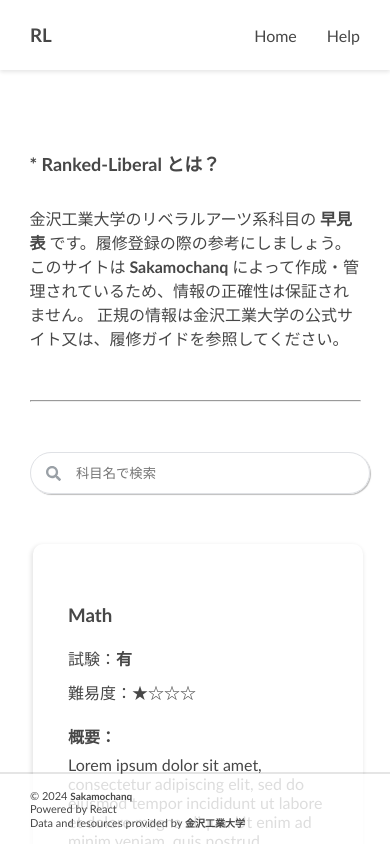
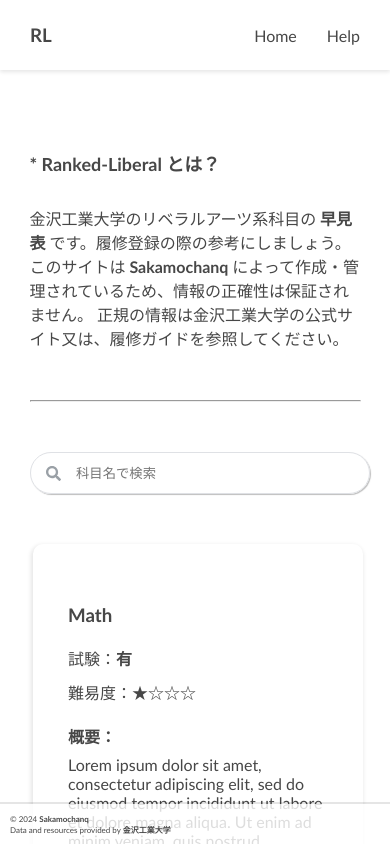
Before and after one commit to Sakamochanq/Liberal-Chart, a React (Create React App) app: page / in a window 390 px wide. Shown: the top 844 px of the page. Built offline with nearby package versions, Linux system fonts and the light colour scheme.

Commit message:
fix: footerのサイズ変更

```diff
--- a/src/App.css
+++ b/src/App.css
@@ -151,7 +151,7 @@ footer {
   flex-direction: column;
   position:relative;
   margin-top: 120px;
-  height: 100px;
+  height: 60px;
   display: flex;
   position: fixed;
   width: 100%;
@@ -160,19 +160,21 @@ footer {
 .footer-nav {
   text-align: left;
   margin-left: 30px;
+  font-size: 10px;
 }
 .bold-text {
-  font-size: 13px;
+  font-size: 10px;
 }
 
 @media screen and (max-width: 700px) {
   footer {
-    height: 70px;
+    height: 40px;
   }
   .footer-nav {
-    font-size: 11px;
+    font-size: 8px;
+    margin-left: 10px;
   }
   .bold-text {
-    font-size: 10px;
+    font-size: 8px;
   }
 }
--- a/src/components/Footer.js
+++ b/src/components/Footer.js
@@ -5,7 +5,6 @@ export const Footer = () => {
     <footer>
         <div className="footer-nav">
             <p>&copy; {new Date().getFullYear()} <b className="bold-text">Sakamochanq</b></p>
-            <p>Powered by React</p>
             <p>Data and resources provided by <b className="bold-text">金沢工業大学</b></p>
         </div>
     </footer>
```
